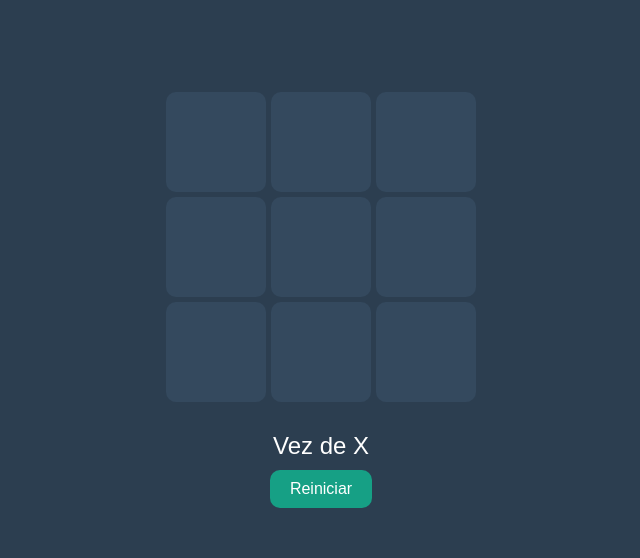
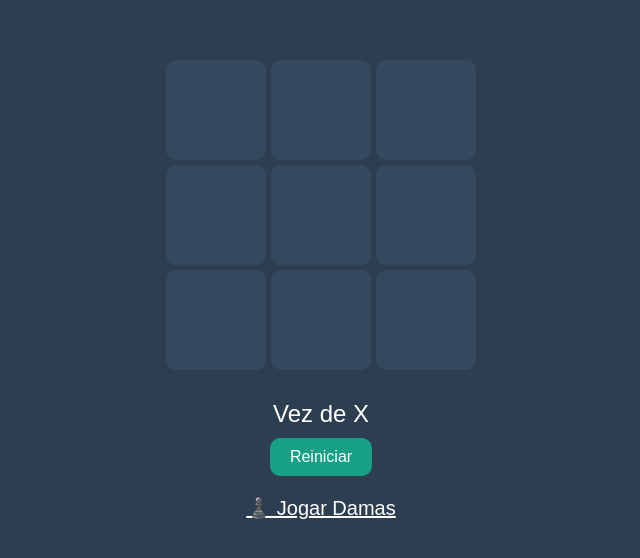
Before and after one commit to WarlordShooter/Joguinhos, a plain HTML site: page jogodavelha.html in a window 1280 px wide. Shown: the part 108-666 px from the top of the page, without its empty margins (319-959 px from the left). Drawn offline with Linux system fonts and the light colour scheme.

Commit message:
Update jogodavelha.html

```diff
--- a/jogodavelha.html
+++ b/jogodavelha.html
@@ -123,5 +123,11 @@
     createBoard();
     message.textContent = "Vez de X";
   </script>
+  <a href="damas.html"
+   style="color:white; font-size:20px; display:block; margin:20px auto; text-align:center; width:fit-content;">
+♟️ Jogar Damas
+</a>
+
 </body>
+
 </html>
```
